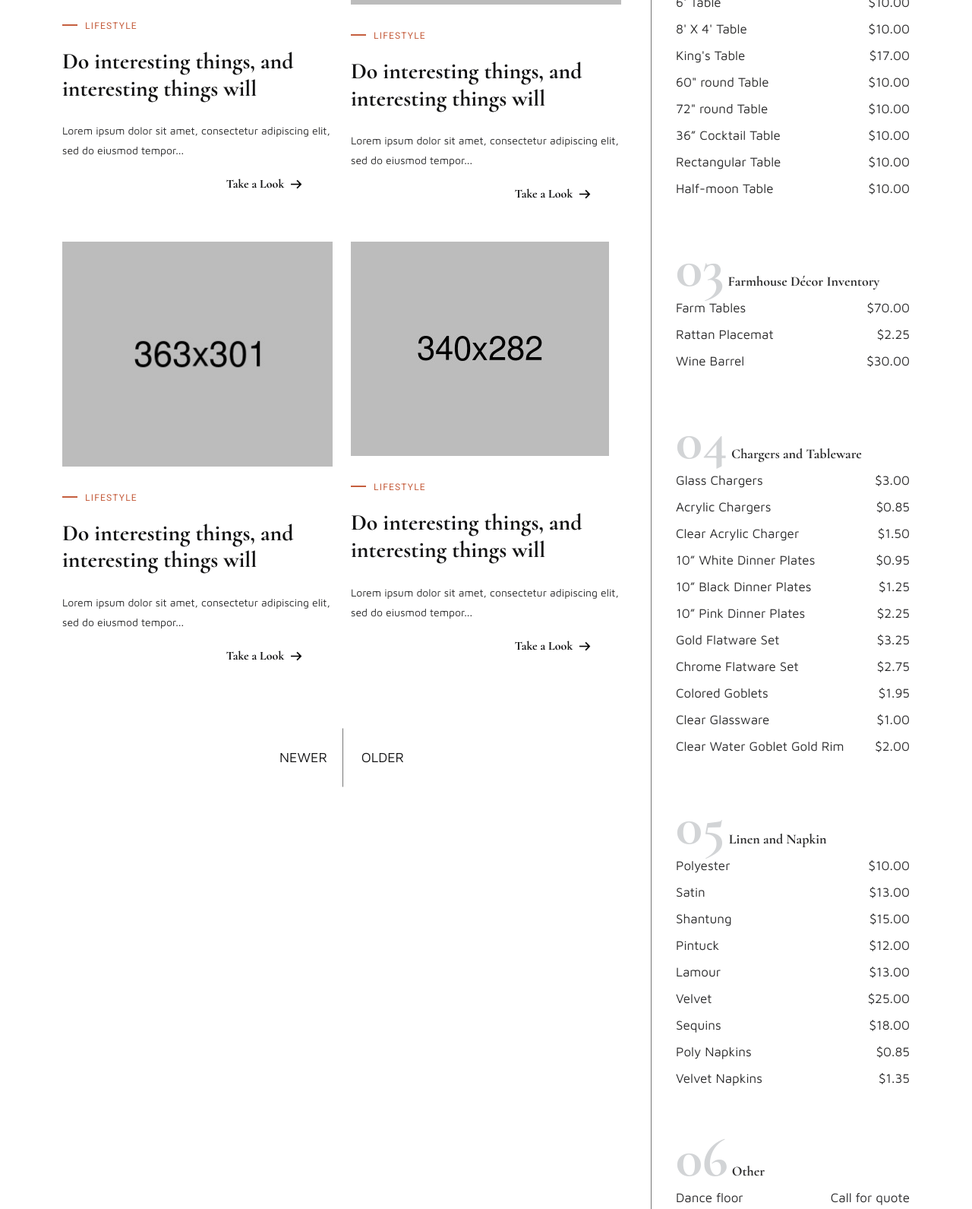
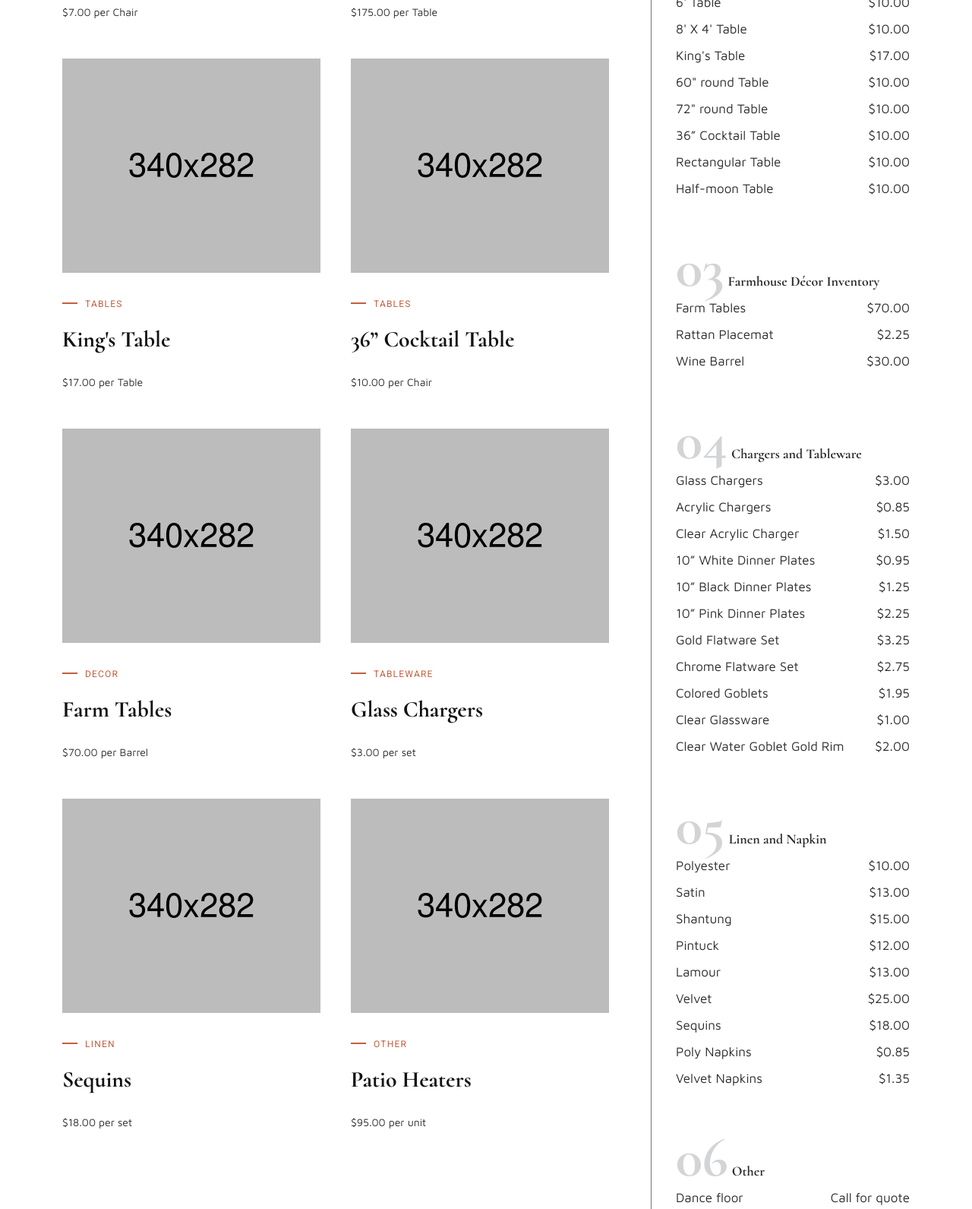
Before and after one commit to V3L0Z/red, a website: page products.html in a window 1280 px wide. Shown: the part 1209-2800 px from the top of the page at 76% size. Drawn offline with Linux system fonts and the light colour scheme; files whose address does not match are found by name.

Commit message:
update content

```diff
--- a/products.html
+++ b/products.html
@@ -159,172 +159,15 @@
                     <a href="post-style-1.html">
                       <img src="images/b-2.jpg" class="img-fluid" alt="blog"
                     /></a>
-                    <div class="entry-share d-flex">
-                      <a href="#"><i class="fa fa-heart"></i></a>
-                      <a href="post-style-1.html"><i class="fa fa-link"></i></a>
-                    </div>
                   </div>
                   <div class="entry-content">
                     <span class="entry-meta">
-                      <a href="#">LifeStyle</a>
+                      <a href="#">Chairs</a>
                     </span>
                     <h3 class="entry-title mb-4">
-                      <a href="post-style-1.html"
-                        >Do interesting things, and interesting things will</a
-                      >
+                      <a href="post-style-1.html">Mahogany Chiavari</a>
                     </h3>
-                    <p>
-                      Lorem ipsum dolor sit amet, consectetur adipiscing elit,
-                      sed do eiusmod tempor...
-                    </p>
-                    <a class="btn-unfill right" href="post-style-1.html"
-                      >Take a Look <img src="images/arrow-right.png" alt="" />
-                    </a>
-                  </div>
-                </article>
-              </div>
-              <!-- Single Post End -->
-              <div class="col-lg-6">
-                <article
-                  class="single-entry mb-5 wow fadeIn"
-                  data-wow-offset="30"
-                  data-wow-duration="1.15s"
-                  data-wow-delay="0.30s"
-                >
-                  <div class="entry-thumb mb-4">
-                    <a href="post-style-1.html">
-                      <img src="images/b-4.jpg" class="img-fluid" alt="blog"
-                    /></a>
-                    <div class="entry-share d-flex">
-                      <a href="#"><i class="fa fa-heart"></i></a>
-                      <a href="post-style-1.html"><i class="fa fa-link"></i></a>
-                    </div>
-                  </div>
-                  <div class="entry-content">
-                    <span class="entry-meta">
-                      <a href="#">LifeStyle</a>
-                    </span>
-                    <h3 class="entry-title mb-4">
-                      <a href="post-style-1.html"
-                        >Do interesting things, and interesting things will</a
-                      >
-                    </h3>
-                    <p>
-                      Lorem ipsum dolor sit amet, consectetur adipiscing elit,
-                      sed do eiusmod tempor...
-                    </p>
-                    <a class="btn-unfill right" href="post-style-1.html"
-                      >Take a Look <img src="images/arrow-right.png" alt="" />
-                    </a>
-                  </div>
-                </article>
-              </div>
-              <!-- Single Post End -->
-
-              <div class="col-lg-6">
-                <article
-                  class="single-entry mb-5 wow fadeIn"
-                  data-wow-offset="30"
-                  data-wow-duration="1.15s"
-                  data-wow-delay="0.30s"
-                >
-                  <div class="entry-thumb mb-4">
-                    <a href="post-style-1.html">
-                      <img src="images/b-3.jpg" class="img-fluid" alt="blog"
-                    /></a>
-                    <div class="entry-share d-flex">
-                      <a href="#"><i class="fa fa-heart"></i></a>
-                      <a href="post-style-1.html"><i class="fa fa-link"></i></a>
-                    </div>
-                  </div>
-                  <div class="entry-content">
-                    <span class="entry-meta">
-                      <a href="#">LifeStyle</a>
-                    </span>
-                    <h3 class="entry-title mb-4">
-                      <a href="post-style-1.html"
-                        >Do interesting things, and interesting things will</a
-                      >
-                    </h3>
-                    <p>
-                      Lorem ipsum dolor sit amet, consectetur adipiscing elit,
-                      sed do eiusmod tempor...
-                    </p>
-                    <a class="btn-unfill right" href="post-style-1.html"
-                      >Take a Look <img src="images/arrow-right.png" alt="" />
-                    </a>
-                  </div>
-                </article>
-              </div>
-              <!-- Single Post End -->
-              <div class="col-lg-6">
-                <article
-                  class="single-entry mb-5 wow fadeIn"
-                  data-wow-offset="30"
-                  data-wow-duration="1.15s"
-                  data-wow-delay="0.30s"
-                >
-                  <div class="entry-thumb mb-4">
-                    <a href="post-style-1.html">
-                      <img src="images/b-9.jpg" class="img-fluid" alt="blog"
-                    /></a>
-                    <div class="entry-share d-flex">
-                      <a href="#"><i class="fa fa-heart"></i></a>
-                      <a href="post-style-1.html"><i class="fa fa-link"></i></a>
-                    </div>
-                  </div>
-                  <div class="entry-content">
-                    <span class="entry-meta">
-                      <a href="#">LifeStyle</a>
-                    </span>
-                    <h3 class="entry-title mb-4">
-                      <a href="post-style-1.html"
-                        >Do interesting things, and interesting things will</a
-                      >
-                    </h3>
-                    <p>
-                      Lorem ipsum dolor sit amet, consectetur adipiscing elit,
-                      sed do eiusmod tempor...
-                    </p>
-                    <a class="btn-unfill right" href="post-style-1.html"
-                      >Take a Look <img src="images/arrow-right.png" alt="" />
-                    </a>
-                  </div>
-                </article>
-              </div>
-              <!-- Single Post End -->
-              <div class="col-lg-6">
-                <article
-                  class="single-entry mb-5 wow fadeIn"
-                  data-wow-offset="30"
-                  data-wow-duration="1.15s"
-                  data-wow-delay="0.30s"
-                >
-                  <div class="entry-thumb mb-4">
-                    <a href="post-style-1.html">
-                      <img src="images/b-8.jpg" class="img-fluid" alt="blog"
-                    /></a>
-                    <div class="entry-share d-flex">
-                      <a href="#"><i class="fa fa-heart"></i></a>
-                      <a href="post-style-1.html"><i class="fa fa-link"></i></a>
-                    </div>
-                  </div>
-                  <div class="entry-content">
-                    <span class="entry-meta">
-                      <a href="#">LifeStyle</a>
-                    </span>
-                    <h3 class="entry-title mb-4">
-                      <a href="post-style-1.html"
-                        >Do interesting things, and interesting things will</a
-                      >
-                    </h3>
-                    <p>
-                      Lorem ipsum dolor sit amet, consectetur adipiscing elit,
-                      sed do eiusmod tempor...
-                    </p>
-                    <a class="btn-unfill right" href="post-style-1.html"
-                      >Take a Look <img src="images/arrow-right.png" alt="" />
-                    </a>
+                    <p>$4.00 per Chair</p>
                   </div>
                 </article>
               </div>
@@ -340,36 +183,206 @@
                     <a href="post-style-1.html">
                       <img src="images/b-2.jpg" class="img-fluid" alt="blog"
                     /></a>
-                    <div class="entry-share d-flex">
-                      <a href="#"><i class="fa fa-heart"></i></a>
-                      <a href="post-style-1.html"><i class="fa fa-link"></i></a>
-                    </div>
                   </div>
                   <div class="entry-content">
                     <span class="entry-meta">
-                      <a href="#">LifeStyle</a>
+                      <a href="#">Chairs</a>
                     </span>
                     <h3 class="entry-title mb-4">
-                      <a href="post-style-1.html"
-                        >Do interesting things, and interesting things will</a
-                      >
+                      <a href="post-style-1.html">X-Back Pilgrim</a>
                     </h3>
-                    <p>
-                      Lorem ipsum dolor sit amet, consectetur adipiscing elit,
-                      sed do eiusmod tempor...
-                    </p>
-                    <a class="btn-unfill right" href="post-style-1.html"
-                      >Take a Look <img src="images/arrow-right.png" alt="" />
-                    </a>
+                    <p>$6.00 per Chair</p>
                   </div>
                 </article>
               </div>
               <!-- Single Post End -->
-              <div class="col-lg-12">
-                <div class="entry-navigation my-5 pt-2 text-center">
-                  <span><a href="#">Newer</a></span>
-                  <span><a href="#">Older</a></span>
-                </div>
+
+              <div class="col-lg-6">
+                <article
+                  class="single-entry mb-5 wow fadeIn"
+                  data-wow-offset="30"
+                  data-wow-duration="1.15s"
+                  data-wow-delay="0.30s"
+                >
+                  <div class="entry-thumb mb-4">
+                    <a href="post-style-1.html">
+                      <img src="images/b-2.jpg" class="img-fluid" alt="blog"
+                    /></a>
+                  </div>
+                  <div class="entry-content">
+                    <span class="entry-meta">
+                      <a href="#">Chairs</a>
+                    </span>
+                    <h3 class="entry-title mb-4">
+                      <a href="post-style-1.html">Ghost</a>
+                    </h3>
+                    <p>$7.00 per Chair</p>
+                  </div>
+                </article>
+              </div>
+              <div class="col-lg-6">
+                <article
+                  class="single-entry mb-5 wow fadeIn"
+                  data-wow-offset="30"
+                  data-wow-duration="1.15s"
+                  data-wow-delay="0.30s"
+                >
+                  <div class="entry-thumb mb-4">
+                    <a href="post-style-1.html">
+                      <img src="images/b-2.jpg" class="img-fluid" alt="blog"
+                    /></a>
+                  </div>
+                  <div class="entry-content">
+                    <span class="entry-meta">
+                      <a href="#">Tables</a>
+                    </span>
+                    <h3 class="entry-title mb-4">
+                      <a href="post-style-1.html">Alexa Gold Mirror Table</a>
+                    </h3>
+                    <p>$175.00 per Table</p>
+                  </div>
+                </article>
+              </div>
+              <div class="col-lg-6">
+                <article
+                  class="single-entry mb-5 wow fadeIn"
+                  data-wow-offset="30"
+                  data-wow-duration="1.15s"
+                  data-wow-delay="0.30s"
+                >
+                  <div class="entry-thumb mb-4">
+                    <a href="post-style-1.html">
+                      <img src="images/b-2.jpg" class="img-fluid" alt="blog"
+                    /></a>
+                  </div>
+                  <div class="entry-content">
+                    <span class="entry-meta">
+                      <a href="#">Tables</a>
+                    </span>
+                    <h3 class="entry-title mb-4">
+                      <a href="post-style-1.html">King's Table</a>
+                    </h3>
+                    <p>$17.00 per Table</p>
+                  </div>
+                </article>
+              </div>
+              <div class="col-lg-6">
+                <article
+                  class="single-entry mb-5 wow fadeIn"
+                  data-wow-offset="30"
+                  data-wow-duration="1.15s"
+                  data-wow-delay="0.30s"
+                >
+                  <div class="entry-thumb mb-4">
+                    <a href="post-style-1.html">
+                      <img src="images/b-2.jpg" class="img-fluid" alt="blog"
+                    /></a>
+                  </div>
+                  <div class="entry-content">
+                    <span class="entry-meta">
+                      <a href="#">Tables</a>
+                    </span>
+                    <h3 class="entry-title mb-4">
+                      <a href="post-style-1.html">36” Cocktail Table</a>
+                    </h3>
+                    <p>$10.00 per Chair</p>
+                  </div>
+                </article>
+              </div>
+              <div class="col-lg-6">
+                <article
+                  class="single-entry mb-5 wow fadeIn"
+                  data-wow-offset="30"
+                  data-wow-duration="1.15s"
+                  data-wow-delay="0.30s"
+                >
+                  <div class="entry-thumb mb-4">
+                    <a href="post-style-1.html">
+                      <img src="images/b-2.jpg" class="img-fluid" alt="blog"
+                    /></a>
+                  </div>
+                  <div class="entry-content">
+                    <span class="entry-meta">
+                      <a href="#">Decor</a>
+                    </span>
+                    <h3 class="entry-title mb-4">
+                      <a href="post-style-1.html">Farm Tables</a>
+                    </h3>
+                    <p>$70.00 per Barrel</p>
+                  </div>
+                </article>
+              </div>
+              <!-- Single Post End -->
+              <div class="col-lg-6">
+                <article
+                  class="single-entry mb-5 wow fadeIn"
+                  data-wow-offset="30"
+                  data-wow-duration="1.15s"
+                  data-wow-delay="0.30s"
+                >
+                  <div class="entry-thumb mb-4">
+                    <a href="post-style-1.html">
+                      <img src="images/b-2.jpg" class="img-fluid" alt="blog"
+                    /></a>
+                  </div>
+                  <div class="entry-content">
+                    <span class="entry-meta">
+                      <a href="#">Tableware</a>
+                    </span>
+                    <h3 class="entry-title mb-4">
+                      <a href="post-style-1.html">Glass Chargers</a>
+                    </h3>
+                    <p>$3.00 per set</p>
+                  </div>
+                </article>
+              </div>
+              <!-- Single Post End -->
+              <div class="col-lg-6">
+                <article
+                  class="single-entry mb-5 wow fadeIn"
+                  data-wow-offset="30"
+                  data-wow-duration="1.15s"
+                  data-wow-delay="0.30s"
+                >
+                  <div class="entry-thumb mb-4">
+                    <a href="post-style-1.html">
+                      <img src="images/b-2.jpg" class="img-fluid" alt="blog"
+                    /></a>
+                  </div>
+                  <div class="entry-content">
+                    <span class="entry-meta">
+                      <a href="#">Linen</a>
+                    </span>
+                    <h3 class="entry-title mb-4">
+                      <a href="post-style-1.html">Sequins</a>
+                    </h3>
+                    <p>$18.00 per set</p>
+                  </div>
+                </article>
+              </div>
+              <!-- Single Post End -->
+              <div class="col-lg-6">
+                <article
+                  class="single-entry mb-5 wow fadeIn"
+                  data-wow-offset="30"
+                  data-wow-duration="1.15s"
+                  data-wow-delay="0.30s"
+                >
+                  <div class="entry-thumb mb-4">
+                    <a href="post-style-1.html">
+                      <img src="images/b-2.jpg" class="img-fluid" alt="blog"
+                    /></a>
+                  </div>
+                  <div class="entry-content">
+                    <span class="entry-meta">
+                      <a href="#">Other</a>
+                    </span>
+                    <h3 class="entry-title mb-4">
+                      <a href="post-style-1.html">Patio Heaters</a>
+                    </h3>
+                    <p>$95.00 per unit</p>
+                  </div>
+                </article>
               </div>
             </div>
           </div>
```
